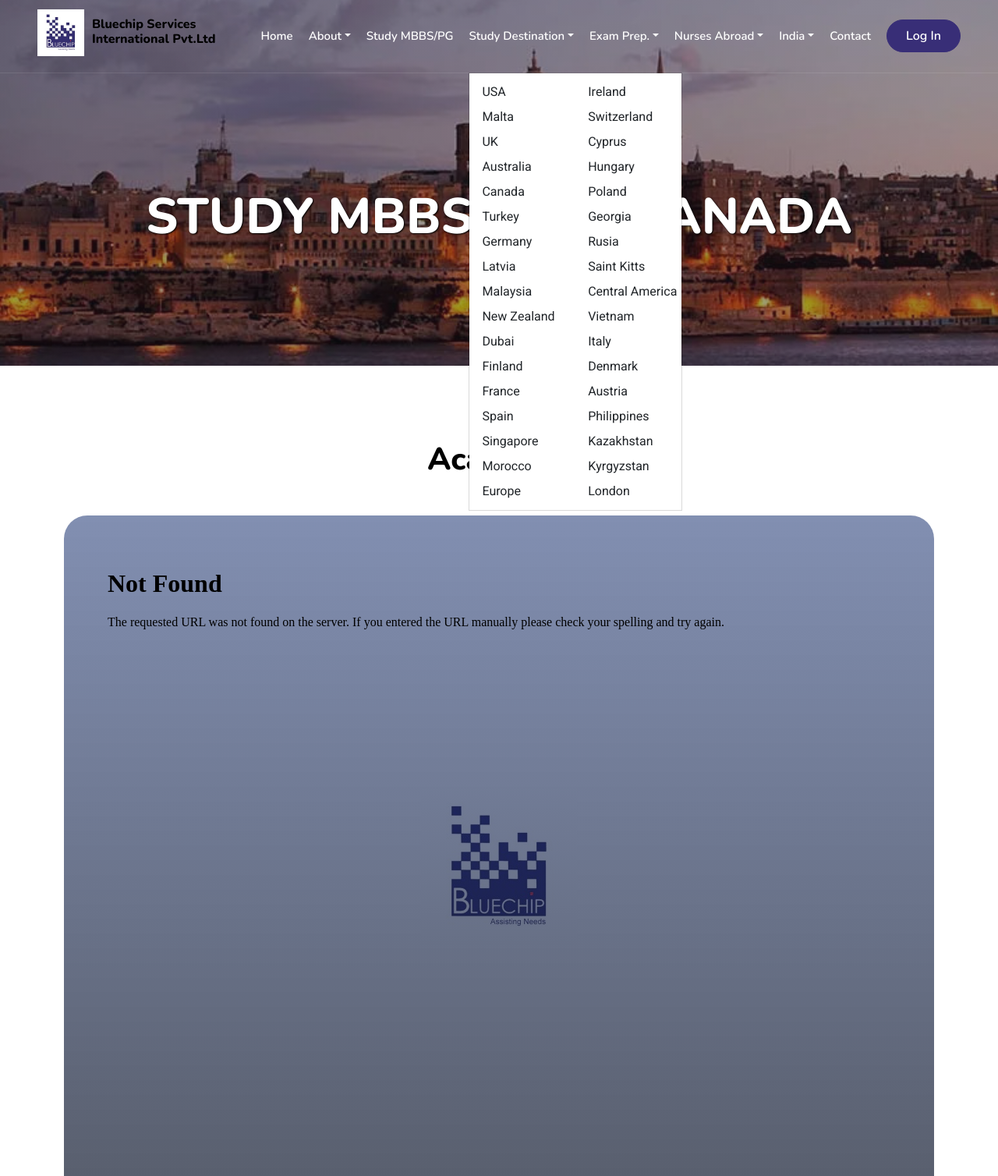
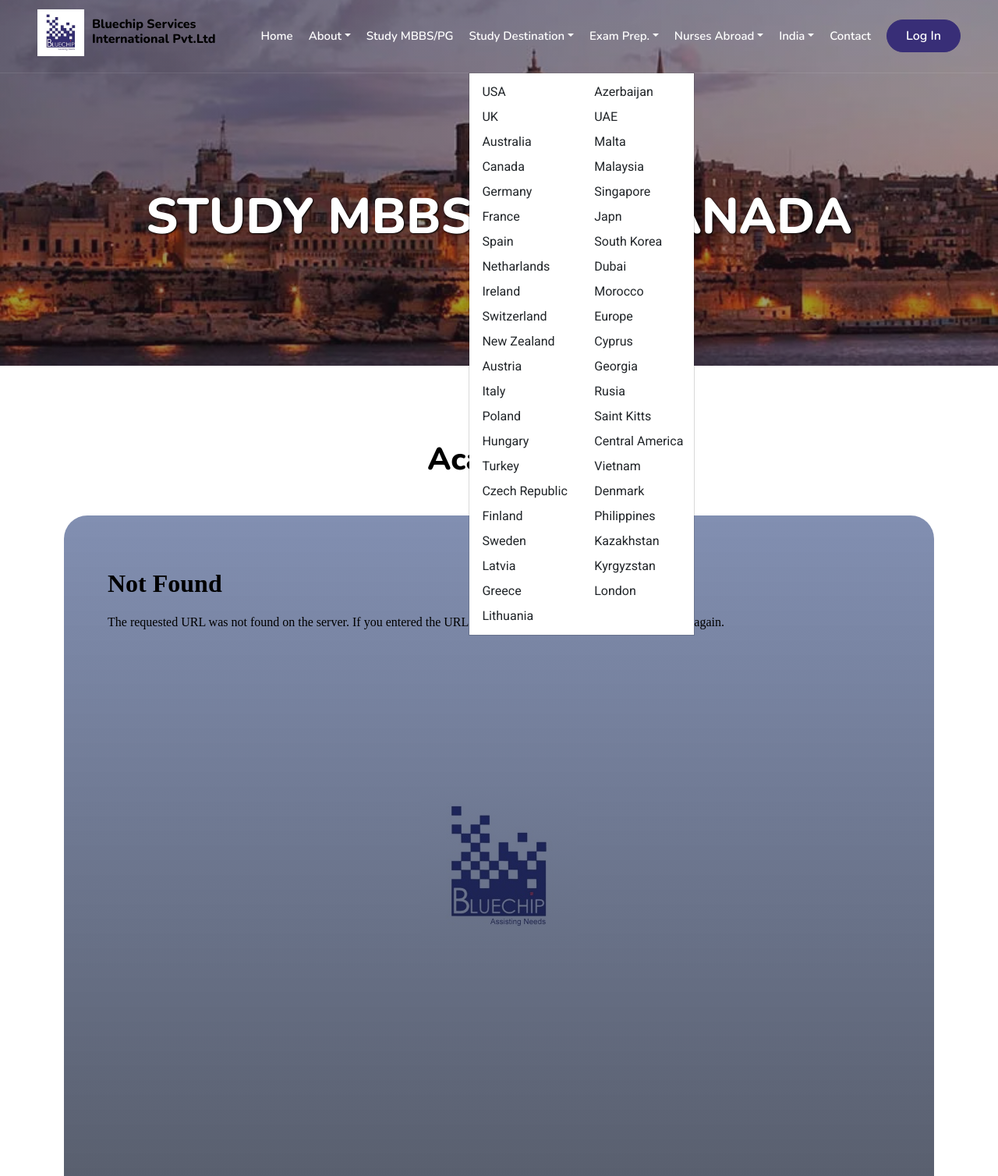
Before and after one commit to rudrateja95/Bluechip_orgnl, a Flask app: page /CARMS in a window 1280 px wide, after a click on "Study Destination". Shown: the top 1508 px of the page at 78% size. Run offline with Flask 3, Linux system fonts and the light colour scheme; some libraries are stand-ins or nearby versions.

Commit message:
Updated navbar.html

```diff
--- a/templates/navbar.html
+++ b/templates/navbar.html
@@ -41,39 +41,52 @@
                   <div style="display:flex;flexwrap:nowrap;">
                     <div class="col-sm-6">
 
-
                     <a href="usa" class="dropdown-item">USA</a>
-                    <a href="malta" class="dropdown-item">Malta</a>
                     <a href="uk" class="dropdown-item">UK</a>
                     <a href="Australia" class="dropdown-item">Australia</a>
                     <a href="canada" class="dropdown-item">Canada</a>
-                    <a href="Turkey" class="dropdown-item">Turkey</a>
                     <a href="Germani_web" class="dropdown-item">Germany</a>
-                    <a  class="dropdown-item">Latvia</a>
-                    <a href="malyasia" class="dropdown-item">Malaysia</a>
-                    <a href="newzealand" class="dropdown-item">New Zealand</a>
-                    <a href="dubai" class="dropdown-item">Dubai</a>
-                    <a href="finland" class="dropdown-item">Finland</a>
                     <a href="france" class="dropdown-item">France</a>
                     <a href="spainpg" class="dropdown-item">Spain</a>
+                    <a  class="dropdown-item">Netharlands</a>
+                    <a href="ireland" class="dropdown-item">Ireland</a>
+                    <a href="switzerland" class="dropdown-item">Switzerland</a>
+                    <a href="newzealand" class="dropdown-item">New Zealand</a>
+                    <a href="austria" class="dropdown-item">Austria</a>
+                    <a href="itali" class="dropdown-item">Italy</a>
+                    <a href="poland" class="dropdown-item">Poland</a>
+                    <a href="hungary" class="dropdown-item">Hungary</a>
+                    <a href="Turkey" class="dropdown-item">Turkey</a>
+                    <a  class="dropdown-item">Czech Republic</a>
+                    <a href="finland" class="dropdown-item">Finland</a>
+                    <a  class="dropdown-item">Sweden</a>
+                    <a  class="dropdown-item">Latvia</a>
+                    <a  class="dropdown-item">Greece</a>
+                    <a  class="dropdown-item">Lithuania</a>
+
+
+
+                    </div>
+
+                    <div class="col-sm-6">
+
+                     <a  class="dropdown-item">Azerbaijan</a>
+                    <a  class="dropdown-item">UAE</a>
+                    <a href="malta" class="dropdown-item">Malta</a>
+                    <a href="malyasia" class="dropdown-item">Malaysia</a>
                     <a  class="dropdown-item">Singapore</a>
+                    <a  class="dropdown-item">Japn</a>
+                    <a  class="dropdown-item">South Korea</a>
+                    <a href="dubai" class="dropdown-item">Dubai</a>
                     <a  class="dropdown-item">Morocco</a>
                     <a href="Europe" class="dropdown-item">Europe</a>
-                    </div>
-                    <div class="col-sm-6">
-                    <a href="ireland" class="dropdown-item">Ireland</a>
-                    <a href="switzerland" class="dropdown-item">Switzerland</a>
                     <a href="cyprus" class="dropdown-item">Cyprus</a>
-                    <a href="hungary" class="dropdown-item">Hungary</a>
-                    <a href="poland" class="dropdown-item">Poland</a>
                     <a href="hungary" class="dropdown-item">Georgia</a>
                     <a  class="dropdown-item">Rusia</a>
                     <a  class="dropdown-item">Saint Kitts</a>
                     <a  class="dropdown-item">Central America</a>
                     <a  class="dropdown-item">Vietnam</a>
-                    <a href="itali" class="dropdown-item">Italy</a>
                     <a href="denmark" class="dropdown-item">Denmark</a>
-                    <a href="austria" class="dropdown-item">Austria</a>
                     <a  class="dropdown-item">Philippines</a>
                     <a  class="dropdown-item">Kazakhstan</a>
                     <a  class="dropdown-item">Kyrgyzstan</a>
```
